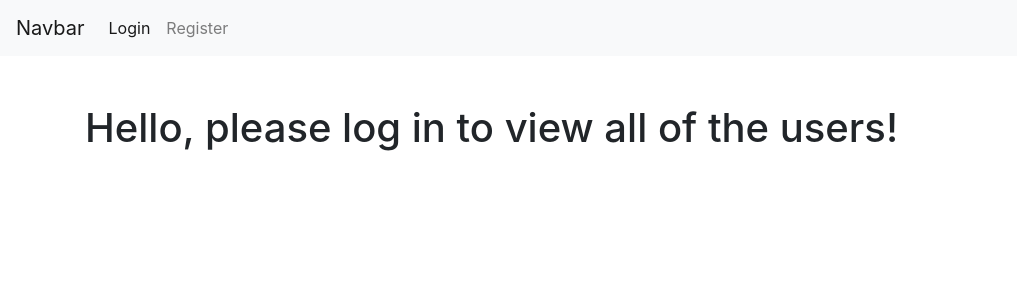
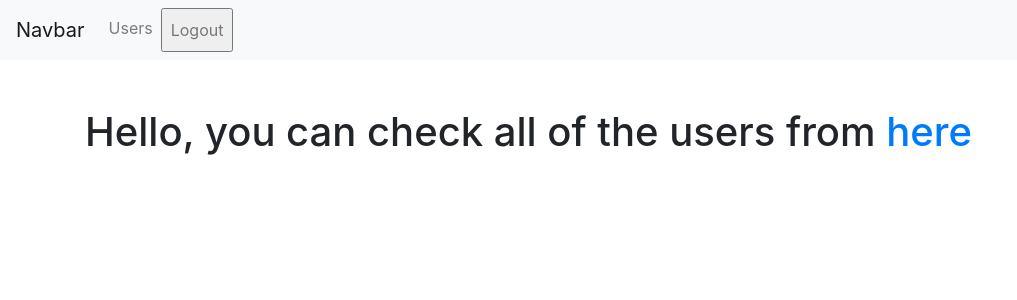
Before and after one commit to GeorgiKeranov/custom-mvc-framework, a PHP site: page /index.php in a window 1280 px wide. Shown: the top 300 px of the page, without its empty margins (0-1017 px from the left). Run offline with PHP 8.4, Linux system fonts and the light colour scheme; the visitor is signed in with stand-in values (Sample User, id 1); some libraries are stand-ins or nearby versions.

Commit message:
Add logout functionality

```diff
--- a/core/Authentication.php
+++ b/core/Authentication.php
@@ -7,6 +7,11 @@ class Authentication
 	public static function initialize()
 	{
 		session_start();
+	}
+
+	public static function removeAuthenticatedUser()
+	{
+		$_SESSION['user_id'] = false;
 	}
 
 	public static function saveAuthenticatedUser($user_id)
--- a/views/home.php
+++ b/views/home.php
@@ -1,3 +1,7 @@
 <div class="container mt-5">
-	<h1>Hello, please log in to view all of the users!</h1>
+	<?php if ($params['user_authenticated']) : ?>
+		<h1>Hello, you can check all of the users from <a href="users">here</a></h1>
+	<?php else : ?>
+		<h1>Hello, please log in to view all of the users!</h1>
+	<?php endif; ?>
 </div><!-- /.container -->
--- a/views/parts/header.php
+++ b/views/parts/header.php
@@ -18,13 +18,25 @@
 
 				<div class="collapse navbar-collapse" id="navbarNav">
 					<ul class="navbar-nav">
-						<li class="nav-item active">
-							<a class="nav-link" href="login">Login</span></a>
-						</li>
+						<?php if ($params['user_authenticated']) : ?>
+							<li class="nav-item">
+								<a class="nav-link" href="users">Users</span></a>
+							</li>
 
-						<li class="nav-item">
-							<a class="nav-link" href="register">Register</a>
-						</li>
+							<li class="nav-item">
+								<form action="logout" method="POST">
+									<input class="nav-link" type="submit" value="Logout">
+								</form>
+							</li>
+						<?php else : ?>
+							<li class="nav-item">
+								<a class="nav-link" href="login">Login</span></a>
+							</li>
+
+							<li class="nav-item">
+								<a class="nav-link" href="register">Register</a>
+							</li>
+						<?php endif; ?>
 					</ul>
 				</div>
 			</nav>
```
Also changed, not shown: controllers/LogoutController.php (added, +18 -0 lines).
